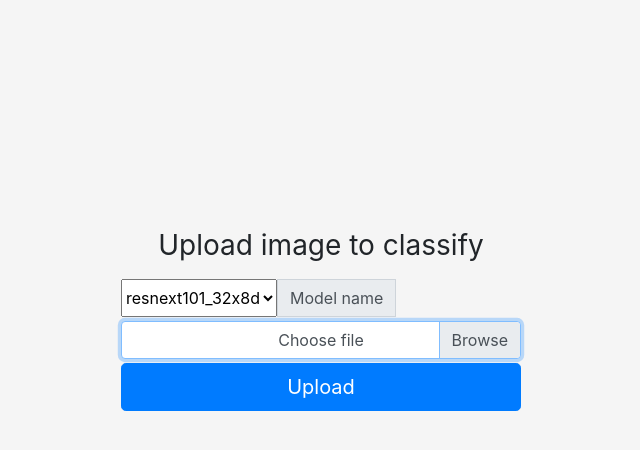
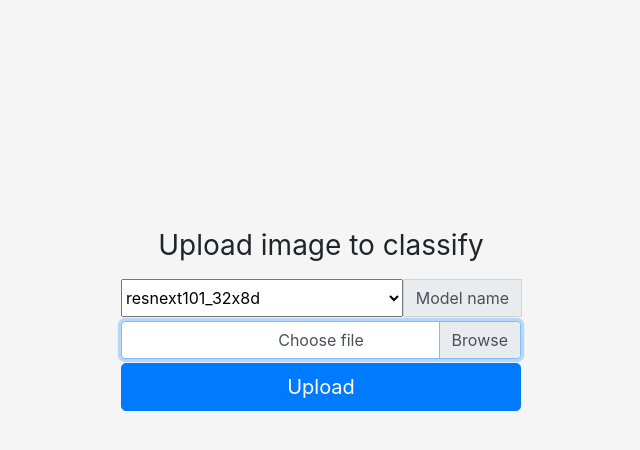
Before and after one commit to nikitajz/pytorch-flask-inference, a Flask app: page / in a window 1280 px wide. Shown: the top 450 px of the page, without its empty margins (319-959 px from the left). Run offline with Flask 2, Linux system fonts and the light colour scheme; some libraries are stand-ins or nearby versions.

Commit message:
extend model_name box

```diff
--- a/src/templates/image_upload.html
+++ b/src/templates/image_upload.html
@@ -31,7 +31,17 @@
           padding: 15px;
           margin: auto;
         }
+        .model-name-dropdown {
+          display: flex;
+          flex-wrap: no-wrap;
+        }
 
+        .model-name-dropdown select {
+          flex: 1 1 1%;
+        }
+        .model-name-dropdown div {
+          flex: 0 0 1%;
+        }
     </style>
     <title>Predict Image class using PyTorch</title>
 </head>
@@ -41,7 +51,7 @@
     <!--    <img class="mb-4" src="/docs/4.5/assets/brand/bootstrap-solid.svg" alt="" width="72" height="72">-->
     <h3 class="h3 mb-3 font-weight-normal">Upload image to classify</h3>
 
-    <div class="input-group mb-1">
+    <div class="input-group mb-1 model-name-dropdown">
         <select class="select-model" id="inputGroupSelect01" name="model-name">
             <option selected>{{ default_model }}</option>
             {% for model_name in available_models %}
```
